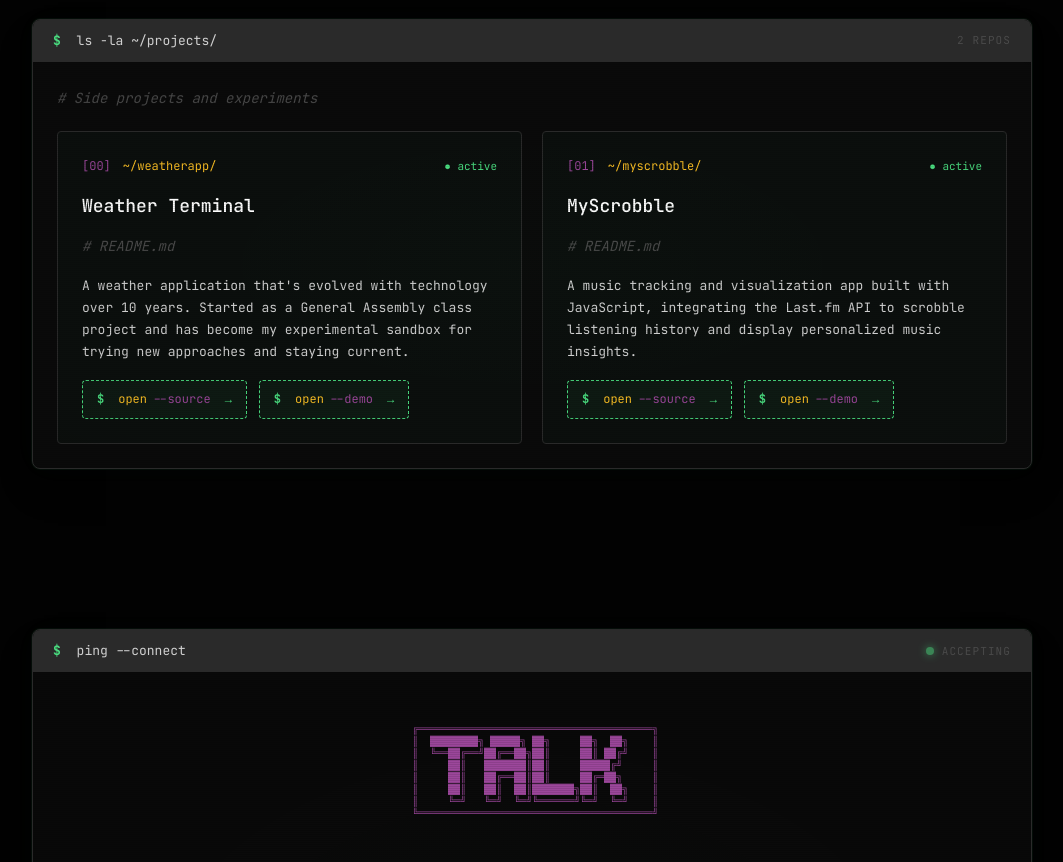
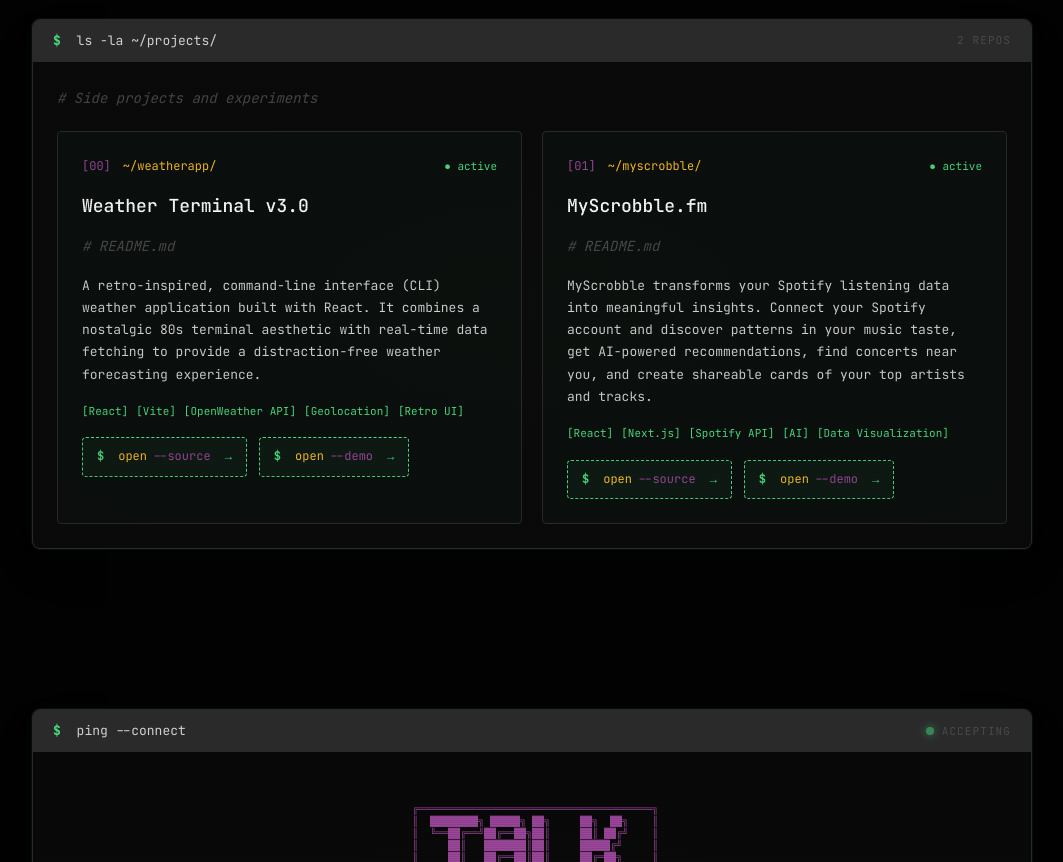
Before and after one commit to lucasbittar/personal-site, a React (Vite) app: page / in a window 1280 px wide. Shown: the part 6900-7762 px from the top of the page, without its empty margins (108-1171 px from the left). Built offline with nearby package versions, Linux system fonts and the light colour scheme; no server answers.

Commit message:
feat: update projects information and add tags

```diff
--- a/src/components/Projects.jsx
+++ b/src/components/Projects.jsx
@@ -5,25 +5,27 @@
   {
     id: 1,
     name: "weatherapp",
-    title: "Weather Terminal",
+    title: "Weather Terminal v3.0",
     description:
-      "A weather application that's evolved with technology over 10 years. Started as a General Assembly class project and has become my experimental sandbox for trying new approaches and staying current.",
+      "A retro-inspired, command-line interface (CLI) weather application built with React. It combines a nostalgic 80s terminal aesthetic with real-time data fetching to provide a distraction-free weather forecasting experience.",
     links: [
       { name: "source", url: "https://github.com/lucasbittar/weatherapp" },
       { name: "demo", url: "https://weatherapp-kohl-tau.vercel.app/" },
     ],
+    tags: ["React", "Vite", "OpenWeather API", "Geolocation", "Retro UI"],
     status: "active",
   },
   {
     id: 2,
     name: "myscrobble",
-    title: "MyScrobble",
+    title: "MyScrobble.fm",
     description:
-      "A music tracking and visualization app built with JavaScript, integrating the Last.fm API to scrobble listening history and display personalized music insights.",
+      "MyScrobble transforms your Spotify listening data into meaningful insights. Connect your Spotify account and discover patterns in your music taste, get AI-powered recommendations, find concerts near you, and create shareable cards of your top artists and tracks.",
     links: [
       { name: "source", url: "https://github.com/lucasbittar/myscrobble" },
-      { name: "demo", url: "https://lucasbittar.dev/projects/myscrobble" },
+      { name: "demo", url: "https://myscrobble.fm" },
     ],
+    tags: ["React", "Next.js", "Spotify API", "AI", "Data Visualization"],
     status: "active",
   },
 ];
@@ -74,6 +76,16 @@
                   <p>{project.description}</p>
                 </div>
 
+                {project.tags && project.tags.length > 0 && (
+                  <div className="terminal-project-tags">
+                    {project.tags.map((tag, i) => (
+                      <span key={i} className="terminal-tech-tag">
+                        [{tag}]
+                      </span>
+                    ))}
+                  </div>
+                )}
+
                 <div className="terminal-project-links">
                   {project.links.map((link, i) => (
                     <a
--- a/src/css/styles.css
+++ b/src/css/styles.css
@@ -2262,6 +2262,13 @@
   line-height: 1.7;
 }
 
+.terminal-project-tags {
+  display: flex;
+  flex-wrap: wrap;
+  gap: 8px;
+  margin-bottom: 16px;
+}
+
 .terminal-project-links {
   display: flex;
   gap: 12px;
```
